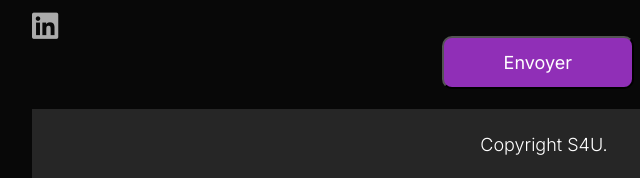
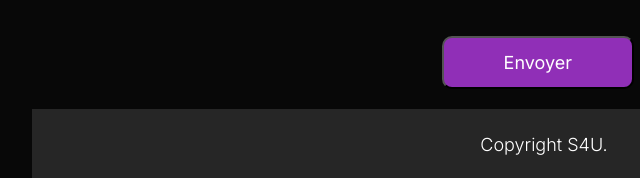
Before and after one commit to services4/services4.github.io, a plain HTML site: page index.html in a window 1280 px wide. Shown: the part 3059-3237 px from the top of the page, 96-736 px from the left. Drawn offline with Linux system fonts and the light colour scheme.

Commit message:
suppression linkedin pour l'instant

```diff
--- a/index.html
+++ b/index.html
@@ -171,7 +171,7 @@
                     <p><i class="fa-regular fa-envelope"></i>servicesforyou.contact@gmail.com</p>
                     <p><i class="fa-solid fa-square-phone"></i></p>
                     <div class="social-icons">
-                        <a href="https://www.linkedin.com/in/s4u-services-for-you-1168b6263/"><i class="fa-brands fa-linkedin"></i></a>
+                        <!-- <a href="https://www.linkedin.com/in/s4u-services-for-you-1168b6263/"><i class="fa-brands fa-linkedin"></i></a> -->
                     </div>
                 </div>
                 <div class="contact-right">
```
